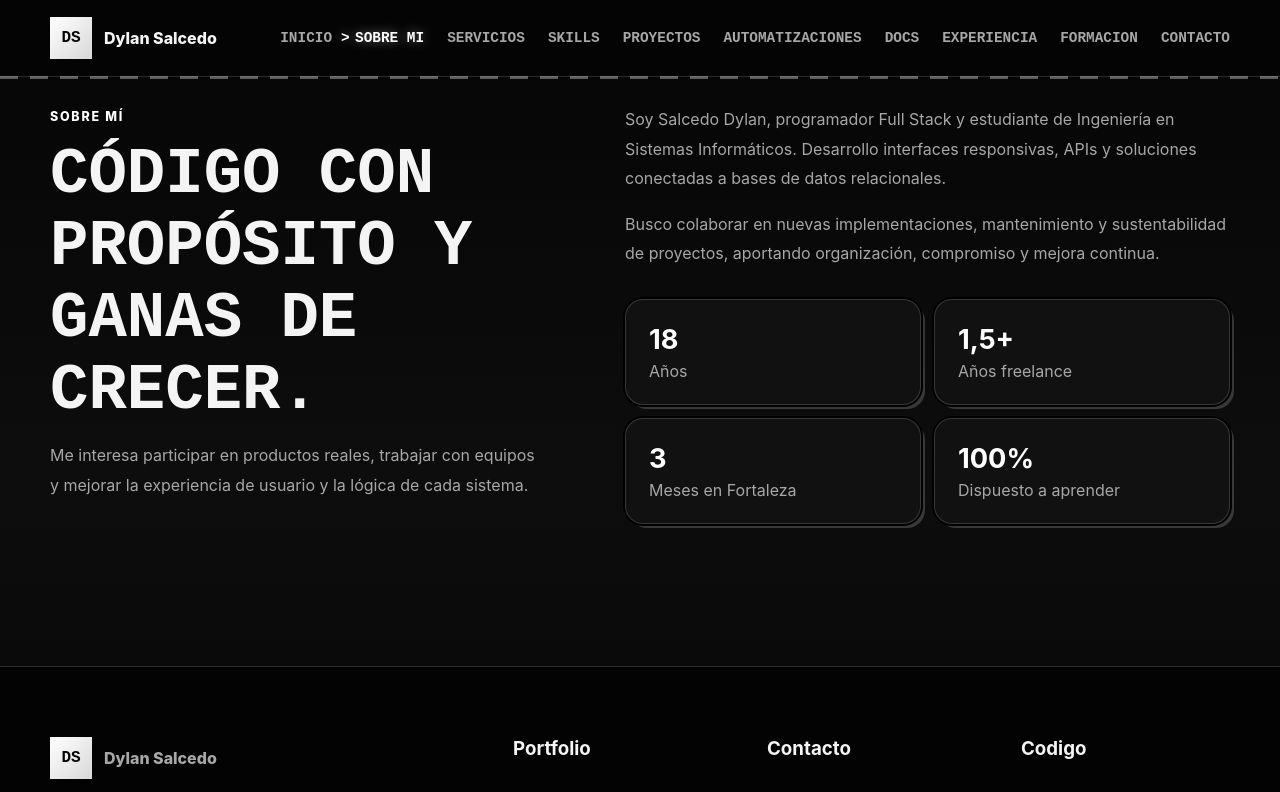
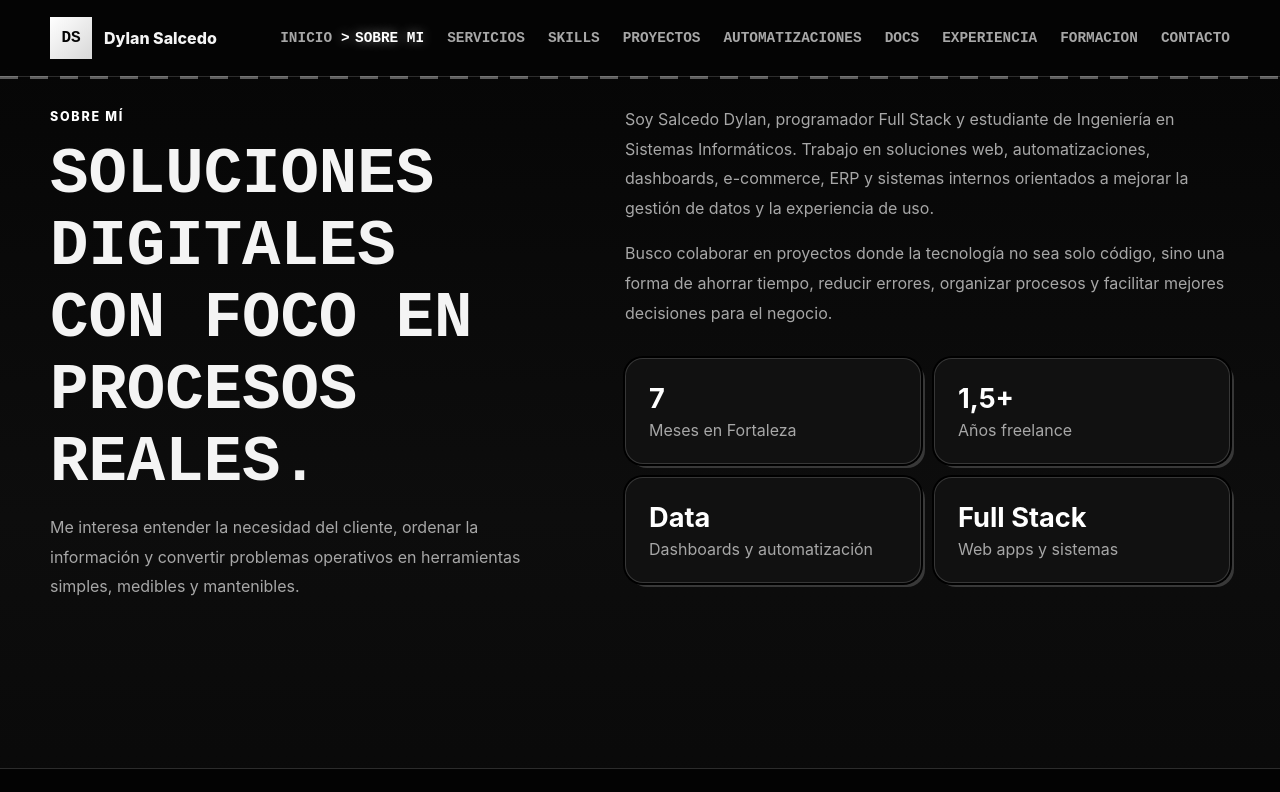
Before and after one commit to DylanDev08/Portfolio-Dylan, a React (Vite) app in the folder frontend/: page /sobre-mi in a window 1280 px wide. Shown: the top 792 px of the page. Built offline with nearby package versions, Linux system fonts and the light colour scheme; no server answers.

Commit message:
Orientar sobre mi a soluciones reales

```diff
--- a/frontend/src/features/profile/components/AboutSection.jsx
+++ b/frontend/src/features/profile/components/AboutSection.jsx
@@ -1,9 +1,32 @@
 import { SectionTitle } from "../../../components/common/SectionTitle";
+
 export function AboutSection() {
-  return <section className="section" id="sobre-mi"><div className="container content-split">
-    <SectionTitle eyebrow="Sobre mí" title="Código con propósito y ganas de crecer." description="Me interesa participar en productos reales, trabajar con equipos y mejorar la experiencia de usuario y la lógica de cada sistema."/>
-    <div className="about-copy"><p>Soy Salcedo Dylan, programador Full Stack y estudiante de Ingeniería en Sistemas Informáticos. Desarrollo interfaces responsivas, APIs y soluciones conectadas a bases de datos relacionales.</p><p>Busco colaborar en nuevas implementaciones, mantenimiento y sustentabilidad de proyectos, aportando organización, compromiso y mejora continua.</p>
-      <div className="facts"><article><strong>18</strong><span>Años</span></article><article><strong>1,5+</strong><span>Años freelance</span></article><article><strong>3</strong><span>Meses en Fortaleza</span></article><article><strong>100%</strong><span>Dispuesto a aprender</span></article></div>
-    </div>
-  </div></section>;
+  return (
+    <section className="section" id="sobre-mi">
+      <div className="container content-split">
+        <SectionTitle
+          eyebrow="Sobre mí"
+          title="Soluciones digitales con foco en procesos reales."
+          description="Me interesa entender la necesidad del cliente, ordenar la información y convertir problemas operativos en herramientas simples, medibles y mantenibles."
+        />
+        <div className="about-copy">
+          <p>
+            Soy Salcedo Dylan, programador Full Stack y estudiante de Ingeniería en Sistemas Informáticos. Trabajo en
+            soluciones web, automatizaciones, dashboards, e-commerce, ERP y sistemas internos orientados a mejorar la
+            gestión de datos y la experiencia de uso.
+          </p>
+          <p>
+            Busco colaborar en proyectos donde la tecnología no sea solo código, sino una forma de ahorrar tiempo,
+            reducir errores, organizar procesos y facilitar mejores decisiones para el negocio.
+          </p>
+          <div className="facts">
+            <article><strong>7</strong><span>Meses en Fortaleza</span></article>
+            <article><strong>1,5+</strong><span>Años freelance</span></article>
+            <article><strong>Data</strong><span>Dashboards y automatización</span></article>
+            <article><strong>Full Stack</strong><span>Web apps y sistemas</span></article>
+          </div>
+        </div>
+      </div>
+    </section>
+  );
 }
```
